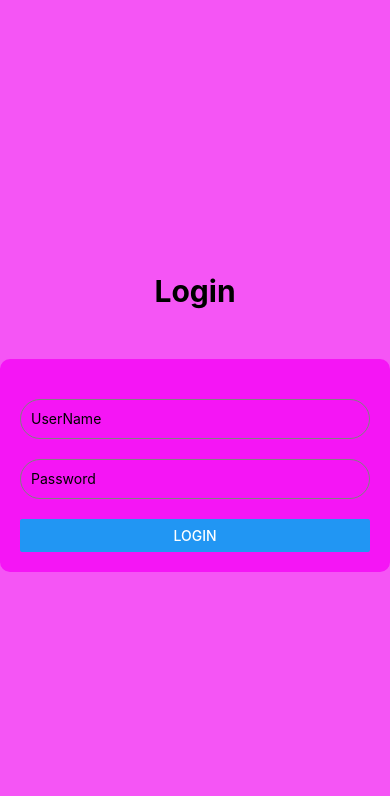
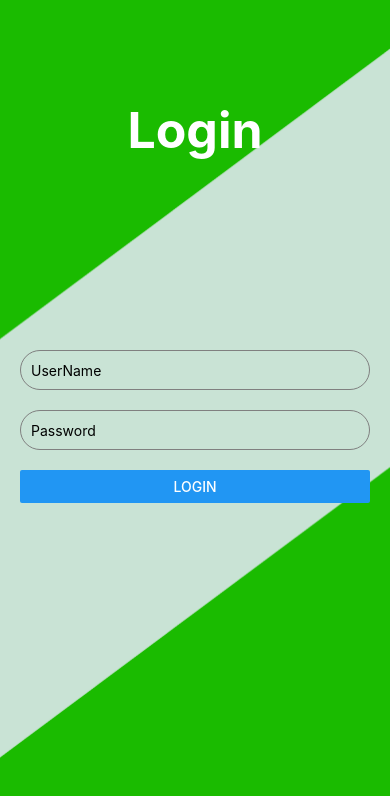
Before and after one commit to TheGhostHub/React-Native-ecommerceapp, a React Native app: screen /Login in a window 390 px wide. Shown: the top 796 px of the page. Built offline with nearby package versions, Linux system fonts and the light colour scheme.

Commit message:
login photo

```diff
--- a/src/Screens/FirstPage/Login.jsx
+++ b/src/Screens/FirstPage/Login.jsx
@@ -1,5 +1,12 @@
 import React, { useState } from "react";
-import { View, Text, TextInput, Button, StyleSheet } from "react-native";
+import {
+  View,
+  Text,
+  TextInput,
+  Button,
+  StyleSheet,
+  ImageBackground,
+} from "react-native";
 import { IconButton } from "@react-native-material/core";
 import Icon from "@expo/vector-icons/MaterialCommunityIcons";
 import { useNavigation } from "@react-navigation/native";
@@ -30,6 +37,10 @@ const Login = () => {
 
   return (
     <View style={styles.container}>
+      <ImageBackground
+        source={require("../../../assets/loginback.png")}
+        style={styles.image}
+      >
         <Text style={styles.title}>Login</Text>
         <View style={styles.form}>
           <TextInput
@@ -49,6 +60,7 @@ const Login = () => {
             <Button title="Login" onPress={check} />
           </View>
         </View>
+      </ImageBackground>
     </View>
   );
 };
@@ -58,18 +70,28 @@ const styles = StyleSheet.create({
     flex: 1,
     justifyContent: "center",
     alignItems: "center",
-    backgroundColor: "#f555f5",
+
+  },
+  image: {
+    height: "100%",
+    width: "100%",
   },
   title: {
-    fontSize: 30,
+    fontSize: 50,
     fontWeight: "bold",
     marginBottom: 50,
+    alignSelf:'center',
+    color:"white",
+    marginTop:100,
   },
   form: {
     width: "100%",
-    backgroundColor: "#f515f5",
+    //backgroundColor: "#FFFFFF ",
     padding: 20,
     borderRadius: 10,
+    justifyContent:'center',
+    alignItems:'center',
+    marginTop:100,
   },
   textInput: {
     width: "100%",
@@ -87,6 +109,8 @@ const styles = StyleSheet.create({
   btnContainer: {
     marginTop: 20,
     width: "100%",
+    borderRadius:10,
+
   },
 });
 
```
Also changed, not shown: assets/loginback.png (added). Lines whose indentation alone changed are shown as unchanged.
